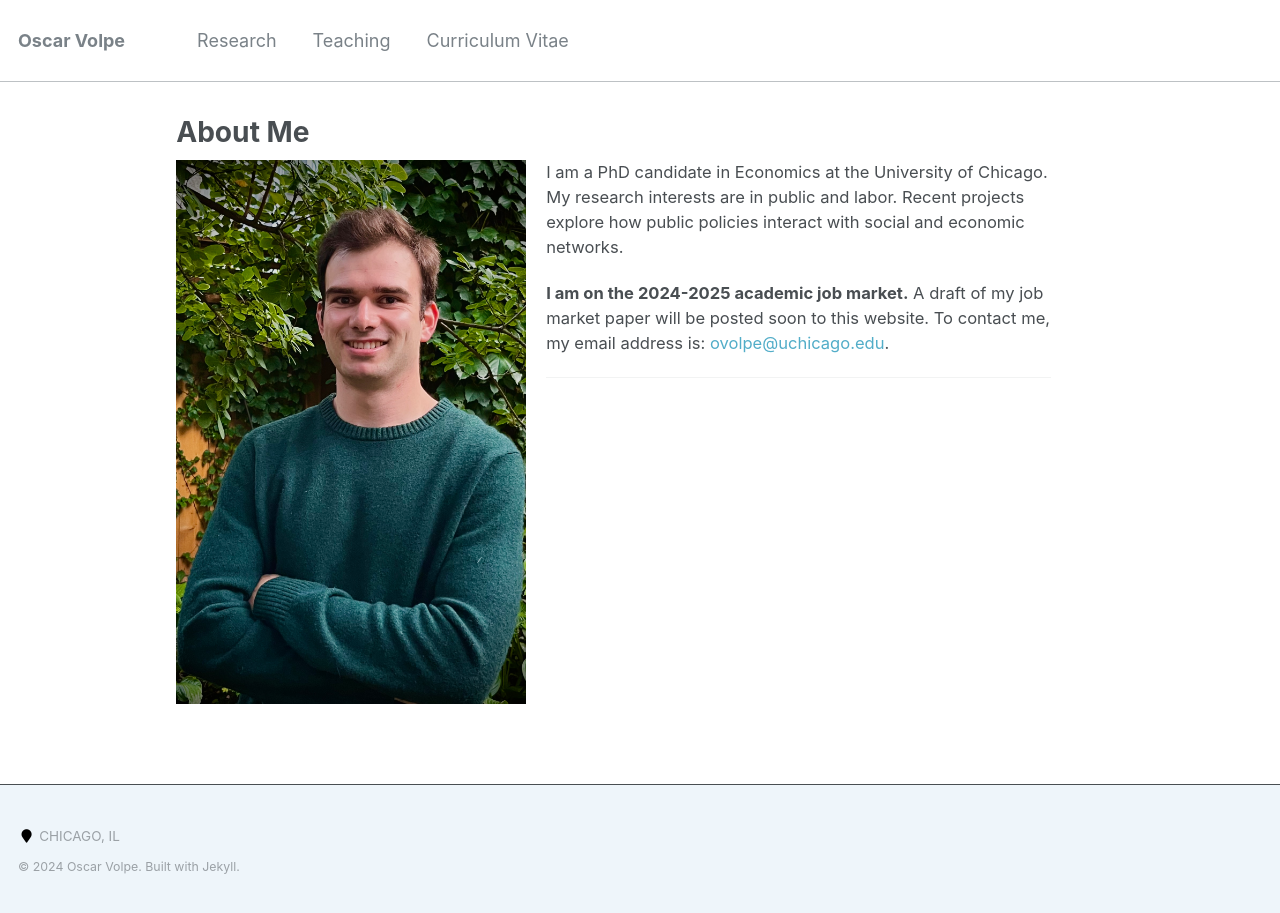
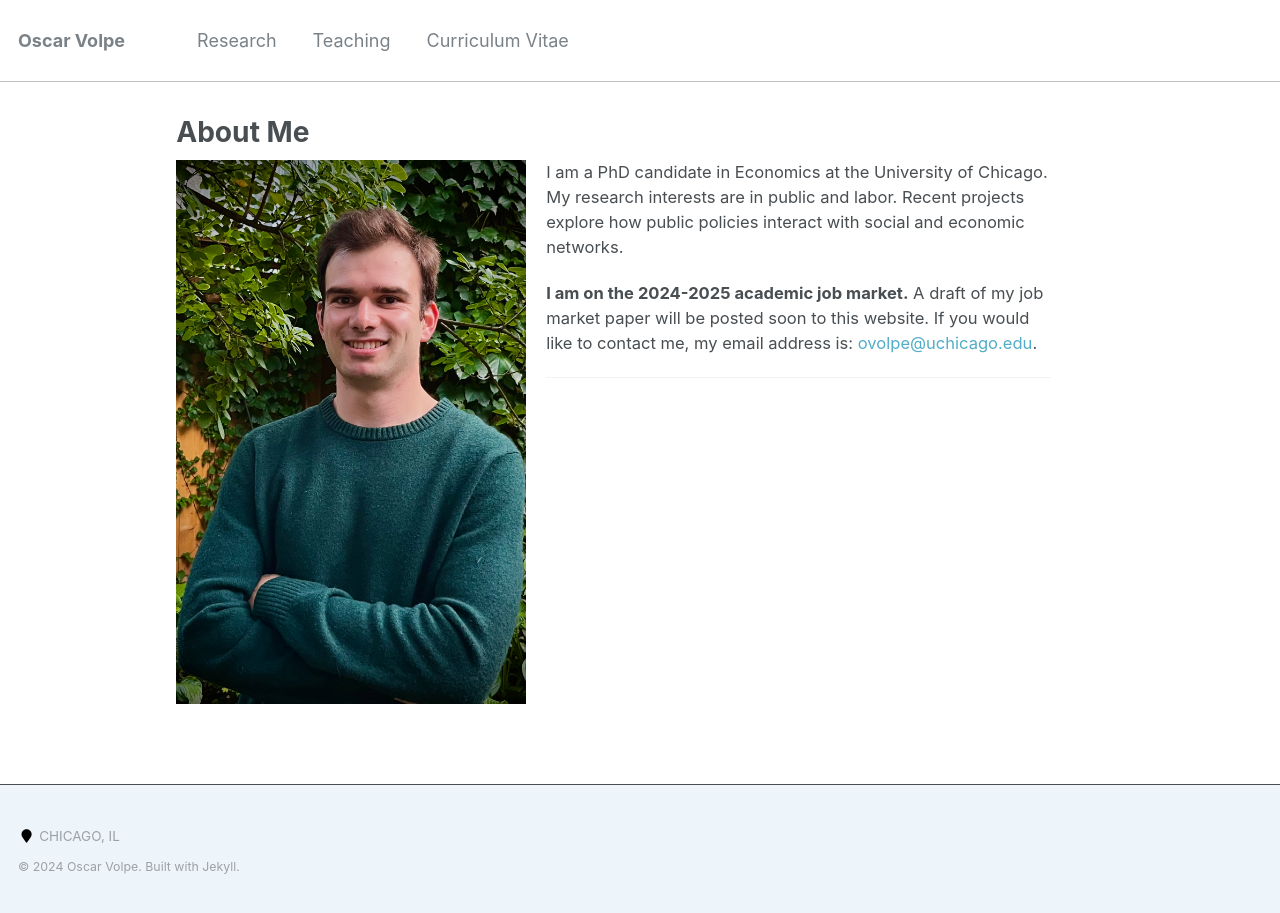
Before and after one commit to ovolpe/ovolpe.github.io, a Jekyll site: the page built from _pages/about.md, in a window 1280 px wide. Built offline with Jekyll 4.4.1, drawn with Linux system fonts in a browser that asks for light colours.

Commit message:
Update about.md

```diff
--- a/_pages/about.md
+++ b/_pages/about.md
@@ -10,6 +10,6 @@ redirect_from:
 
 <img class="img-responsive" style="float: left; margin: 0px 20px 20px 0px;" src="/files/headshot.jpg" width="350">I am a PhD candidate in Economics at the University of Chicago. My research interests are in public and labor. Recent projects explore how public policies interact with social and economic networks.
 
-**I am on the 2024-2025 academic job market.** A draft of my job market paper will be posted soon to this website. To contact me, my email address is: <a href="mailto:ovolpe@uchicago.edu">ovolpe@uchicago.edu</a>.
+**I am on the 2024-2025 academic job market.** A draft of my job market paper will be posted soon to this website. If you would like to contact me, my email address is: <a href="mailto:ovolpe@uchicago.edu">ovolpe@uchicago.edu</a>.
 
 ---
```
